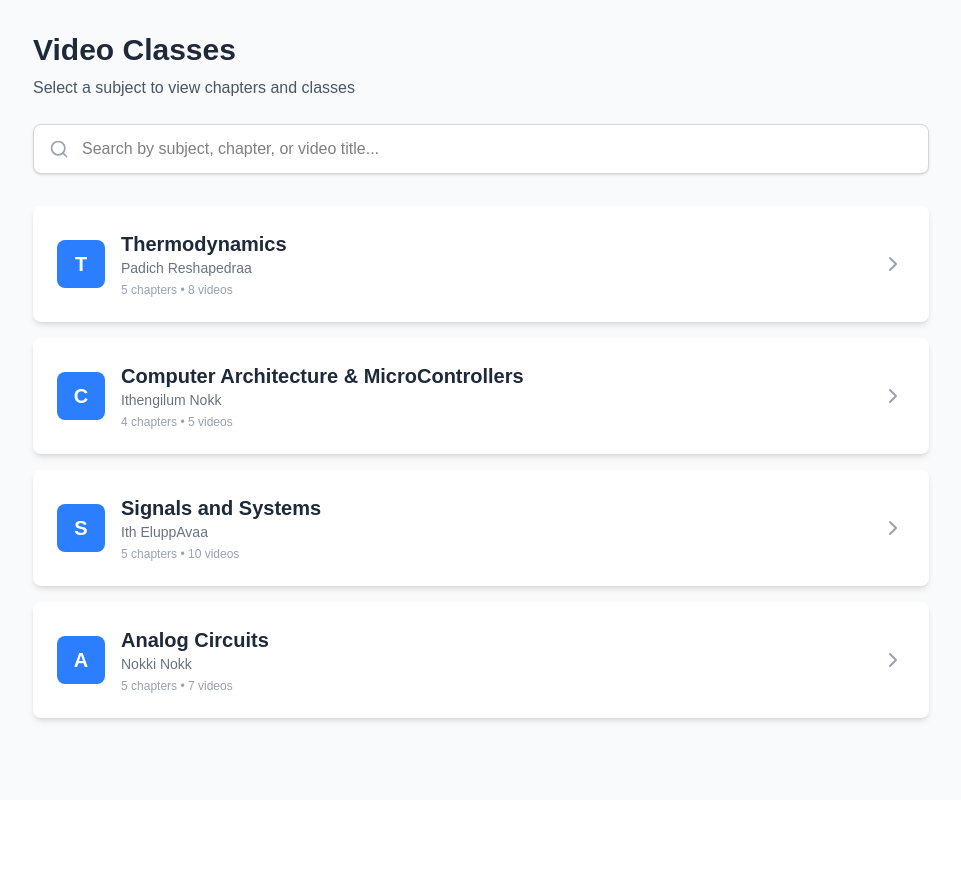
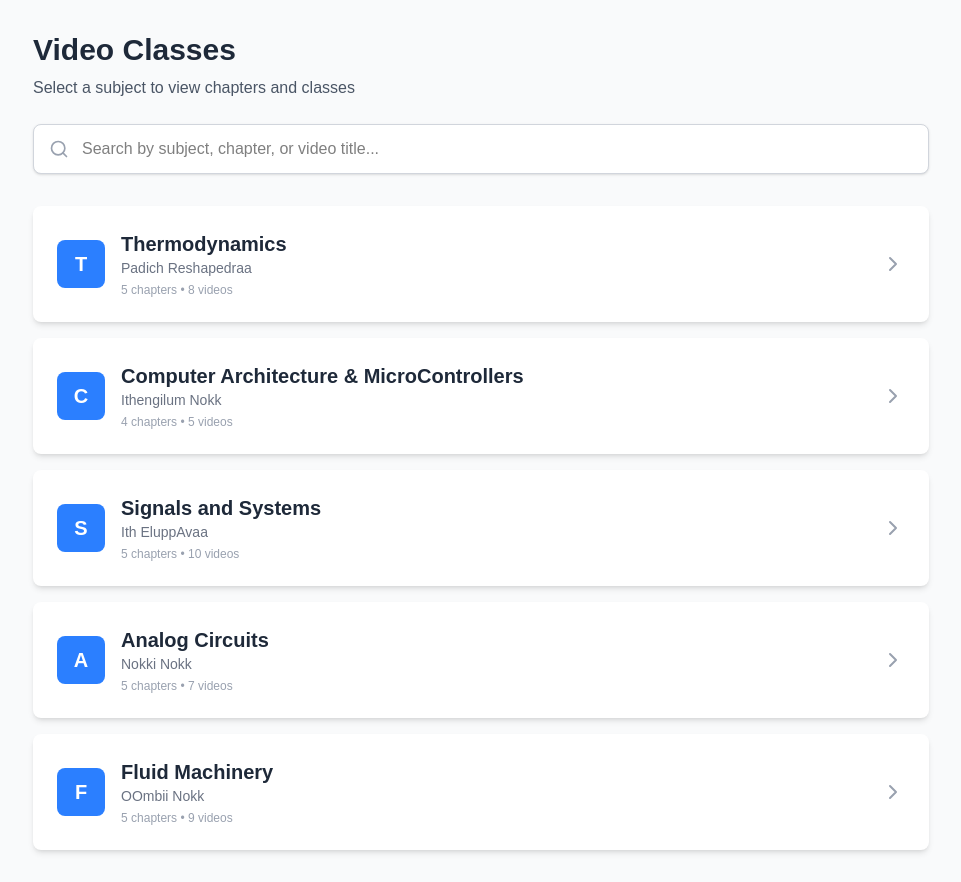
Before and after one commit to josecschalil/gcek, a Next.js app: page / in a window 1280 px wide. Shown: the whole page, without its empty margins (159-1120 px from the left). Before the commit the page ends 800 px from the top, so only its background shows below. Built offline with nearby package versions, Linux system fonts and the light colour scheme.

Commit message:
added FM

```diff
--- a/src/app/data/data.js
+++ b/src/app/data/data.js
@@ -296,4 +296,87 @@ export const subjectsData = [
       },
     ],
   },
+  {
+    id: 5,
+    name: "Fluid Machinery",
+    description: "OOmbii Nokk",
+    color: "bg-blue-500",
+    chapters: [
+      {
+        id: 1,
+        name: "Module 1",
+        videos: [
+          {
+            id: 1,
+            title: "Video 1",
+            url: "http://admin.ktuonlinestudy.com/uploads/83566_F-MAC-Mod-1-P-1-APP.mp4",
+          },
+          {
+            id: 2,
+            title: "Video 2",
+            url: "http://ktuonlinestudy.com/demoadmin/uploads/80223_FMY-MOD-1-P2-PWT.mp4",
+          },
+          {
+            id: 3,
+            title: "Video 3",
+            url: "http://ktuonlinestudy.com/demoadmin/uploads/98373_MOD-1-P-2---REACTION.mp4",
+          },
+        ],
+      },
+      {
+        id: 2,
+        name: "Module 2",
+        videos: [
+          {
+            id: 1,
+            title: "Video 1",
+            url: "http://admin.ktuonlinestudy.com/uploads/97735_F-MAC-Mod-2-P-1-APP.mp4",
+          },
+          {
+            id: 2,
+            title: "Video 2",
+            url: "http://admin.ktuonlinestudy.com/uploads/51780_MOD-3-FULL---FMY.mp4",
+          },
+        ],
+      },
+      {
+        id: 3,
+        name: "Module 3",
+        videos: [
+          {
+            id: 1,
+            title: "Video 1",
+            url: "http://admin.ktuonlinestudy.com/uploads/21665_MOD-4-FULL---FMY.mp4",
+          },
+        ],
+      },
+      {
+        id: 4,
+        name: "Module 4",
+        videos: [
+          {
+            id: 1,
+            title: "Video 1",
+            url: "http://admin.ktuonlinestudy.com/uploads/69615_MOD-5-FULL---FMY.mp4",
+          },
+          {
+            id: 2,
+            title: "Video 2",
+            url: "http://admin.ktuonlinestudy.com/uploads/65577_FMY-MOD-6-FULL-ROTARY-COMPRESSORS-fq-(1).mp4",
+          },
+        ],
+      },
+      {
+        id: 5,
+        name: "Module 5",
+        videos: [
+          {
+            id: 1,
+            title: "Video 1",
+            url: "http://admin.ktuonlinestudy.com/uploads/16141_MOD-6-FULL---TE.mp4",
+          },
+        ],
+      },
+    ],
+  },
 ];
```
